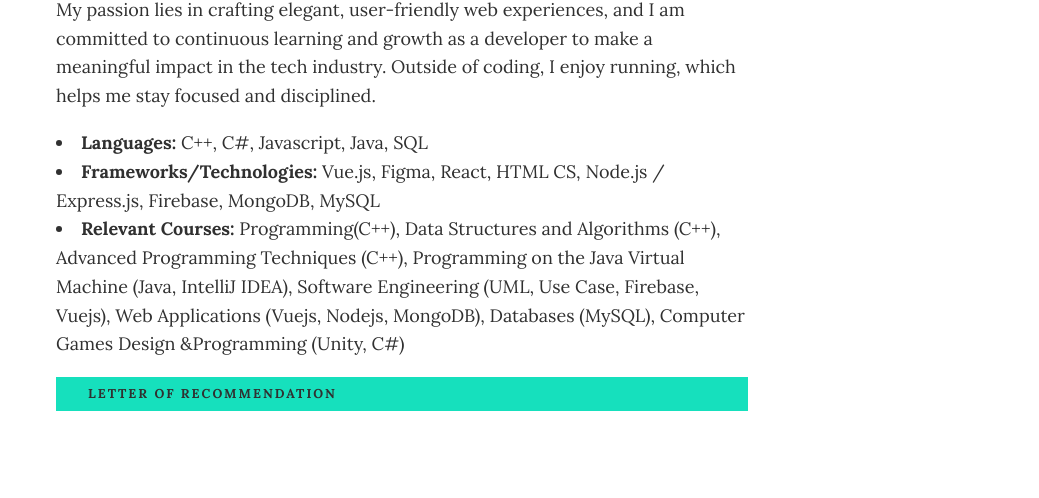
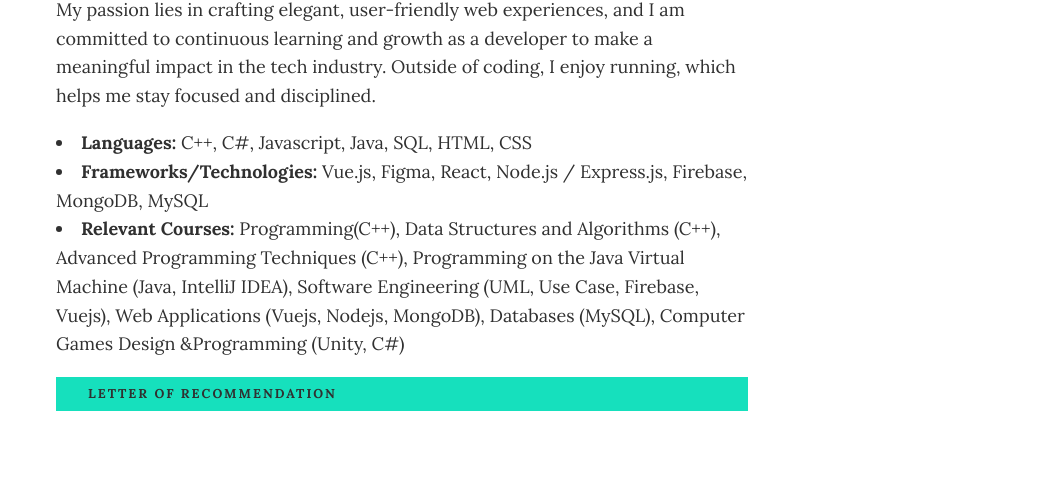
Before and after one commit to mpuseljic/portfolio, a plain HTML site: page index.html in a window 1280 px wide. Shown: the part 1636-2134 px from the top of the page, without its empty margins (120-1159 px from the left). Drawn offline with nearby package versions, Linux system fonts and the light colour scheme.

Commit message:
Update index.html

```diff
--- a/index.html
+++ b/index.html
@@ -110,10 +110,13 @@
           focused and disciplined.
         </p>
         <p>
-          <li><strong>Languages:</strong> C++, C#, Javascript, Java, SQL</li>
           <li>
-            <strong>Frameworks/Technologies:</strong> Vue.js, Figma, React, HTML
-            CS, Node.js / Express.js, Firebase, MongoDB, MySQL
+            <strong>Languages:</strong> C++, C#, Javascript, Java, SQL, HTML,
+            CSS
+          </li>
+          <li>
+            <strong>Frameworks/Technologies:</strong> Vue.js, Figma, React,
+            Node.js / Express.js, Firebase, MongoDB, MySQL
           </li>
           <li>
             <strong>Relevant Courses:</strong> Programming(C++), Data Structures
```
